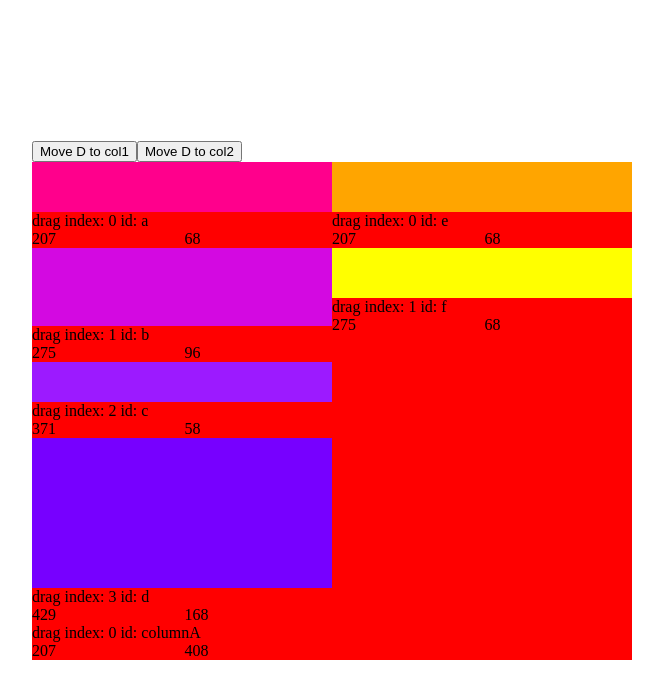
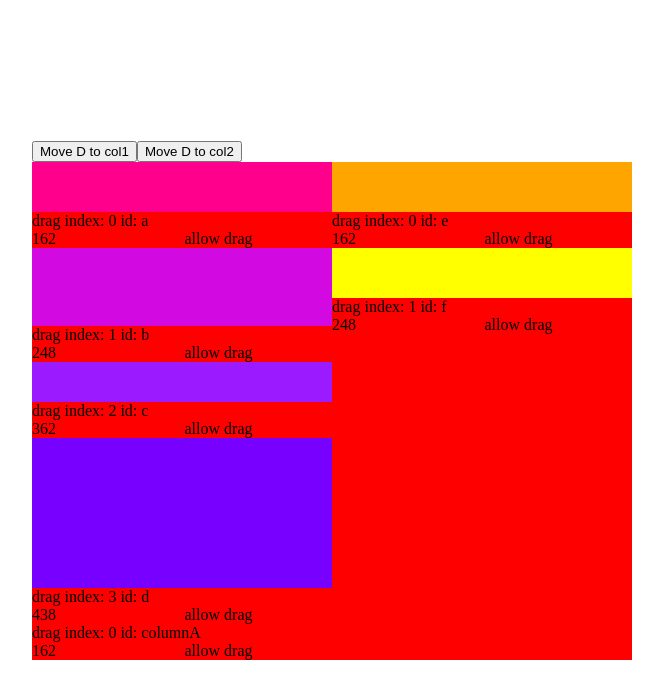
Before and after one commit to ocdi/framer-multi-column-dnd, a React (Create React App) app: page / in a window 1280 px wide. Shown: the top 698 px of the page, without its empty margins (308-971 px from the left). Built offline with nearby package versions, Linux system fonts and the light colour scheme.

Commit message:
add dragging level

```diff
--- a/src/DragContext.tsx
+++ b/src/DragContext.tsx
@@ -20,6 +20,10 @@ type DragContextApi = {
   getOverlappingDraggableId: (rect: Position, parentLevel: number) => string;
 
   draggingItem: React.MutableRefObject<DraggingItem | undefined>;
+
+  draggingLevel?: number;
+  startDragging: (level: number) => void;
+  finishDragging: () => void;
 };
 
 const DragContext = React.createContext<DragContextApi>(undefined);
@@ -31,6 +35,8 @@ export const DragContextProvider: React.FC = ({ children }) => {
   const containers = React.useRef<Record<string, Position>[]>([]);
 
   const draggingItem = React.useRef<DraggingItem | undefined>(undefined);
+
+  const [ draggingLevel, setDraggingLevel ] = React.useState<number|undefined>(undefined);
 
   function setContainerPosition(
     level: number,
@@ -45,12 +51,17 @@ export const DragContextProvider: React.FC = ({ children }) => {
     draggedPosition.current = { key: k, position: p };
   }
 
+  console.log('rendering dragContext')
+
   return (
     <AnimateSharedLayout>
       <DragContext.Provider
         value={{
           setDragPosition,
           setContainerPosition,
+          draggingLevel,
+          startDragging: (level) => setDraggingLevel(level),
+          finishDragging: () => setDraggingLevel(undefined),
           draggingItem,
           dragPosition: draggedPosition,
           getOverlappingDraggableId: (rect, parentLevel) => {
--- a/src/Draggable.tsx
+++ b/src/Draggable.tsx
@@ -65,12 +65,23 @@ export const Draggable = (props: IDraggableProps) => {
 
   const previousPos = React.useRef("");
 
+  //const isParentDragging = dragContext.draggingLevel == props.parentLevel;
+  //const fixInPlace = dragContext.draggingLevel !== props.parentLevel;
+
+  const allowDrag = dragContext.draggingLevel === props.parentLevel || dragContext.draggingLevel === undefined;
   return (
     <motion.div
+      key={allowDrag ? "drag" : "nodrag"}
       initial={false}
-      layout={props.parentLevel !== 1}
-      layoutId={props.parentLevel !== 1 ? props.itemId : undefined}
-      drag={props.parentLevel !== 1}
+      layout={allowDrag}
+      layoutId={allowDrag ? props.itemId : undefined}
+      drag={allowDrag}
+      dragMomentum={true}
+      dragTransition={{
+        bounceStiffness: 100000,
+        bounceDamping: 100000,
+      }}
+
       ref={ref}
       onDrag={(e, d) => {
         if (!ref.current) {
@@ -105,6 +116,7 @@ export const Draggable = (props: IDraggableProps) => {
       }}
       animate={dragging ? onTop : flat}
       onDragStart={(a, { point }) => {
+        dragContext.startDragging(props.parentLevel);
         console.log("drag start",props.itemId)
         props?.dragStart(dragIndex);
         dispatch({ type: "START", offset: point.y });
@@ -112,8 +124,11 @@ export const Draggable = (props: IDraggableProps) => {
       onDragEnd={() => {
         dispatch("STOP");
         props.dragEnd();
+        setTimeout(() => dragContext.finishDragging(), 500);
       }}
+      onDragTransitionEnd={() => alert("YES!!!")}
     >
+
       {props.children}
       {dragging && <div>{JSON.stringify(ref?.current?.offsetLeft)}</div>}
       drag index: {props.dragIndex} id: {props.itemId}
@@ -125,7 +140,7 @@ export const Draggable = (props: IDraggableProps) => {
         }}
       >
         {ref.current?.offsetTop}
-        <span>{ref.current?.offsetHeight}</span>
+        <span>{allowDrag && <div>allow drag</div>}</span>
       </div>
     </motion.div>
   );
```
